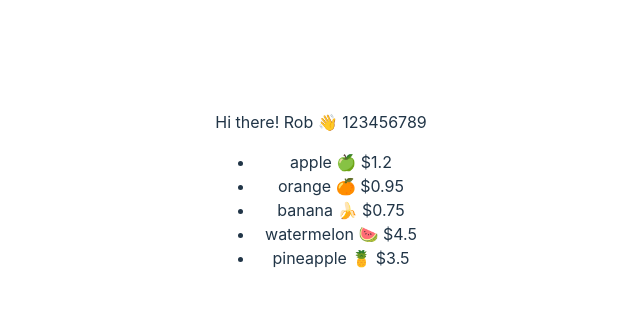
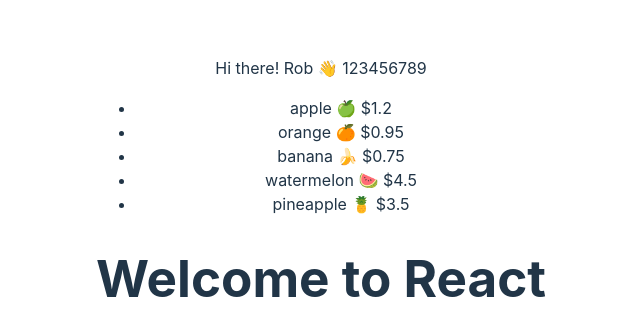
Before and after one commit to wewececetw/react18-pro, a React (Vite) app: page / in a window 1280 px wide. Shown: the part 202-538 px from the top of the page, without its empty margins (319-959 px from the left). Built offline with nearby package versions, Linux system fonts and the light colour scheme.

Commit message:
feat: 有條件的使用jsx、components

```diff
--- a/src/App.jsx
+++ b/src/App.jsx
@@ -3,6 +3,7 @@
 import "./App.css";
 import Hello from "./components/Hello";
 import Fruits from "./components/Fruits";
+import ConditionalComponent from "./components/ConditionalComponent";
 
 function App() {
   const [count, setCount] = useState(0);
@@ -46,6 +47,7 @@
     <div className="App">
       <Hello person={person} seatNumbers={seatNumbers} />
       <Fruits fruits={fruits} />
+      <ConditionalComponent />
     </div>
   );
 }
--- /dev/null
+++ b/src/components/Code.jsx
@@ -0,0 +1,7 @@
+export default function Code() {
+  return (
+    <div>
+      <h2>Code everyday!</h2>
+    </div>
+  );
+}
--- /dev/null
+++ b/src/components/ConditionalComponent.jsx
@@ -0,0 +1,12 @@
+import Welcome from "./Welcome";
+import Code from "./Code";
+
+export default function ConditionalComponent() {
+  const display = true;
+
+  if (display) {
+    return <Welcome />;
+  } else {
+    return <Code />;
+  }
+}
--- /dev/null
+++ b/src/components/Welcome.jsx
@@ -0,0 +1,7 @@
+export default function Welcome() {
+  return (
+    <div>
+      <h1>Welcome to React</h1>
+    </div>
+  );
+}
```
